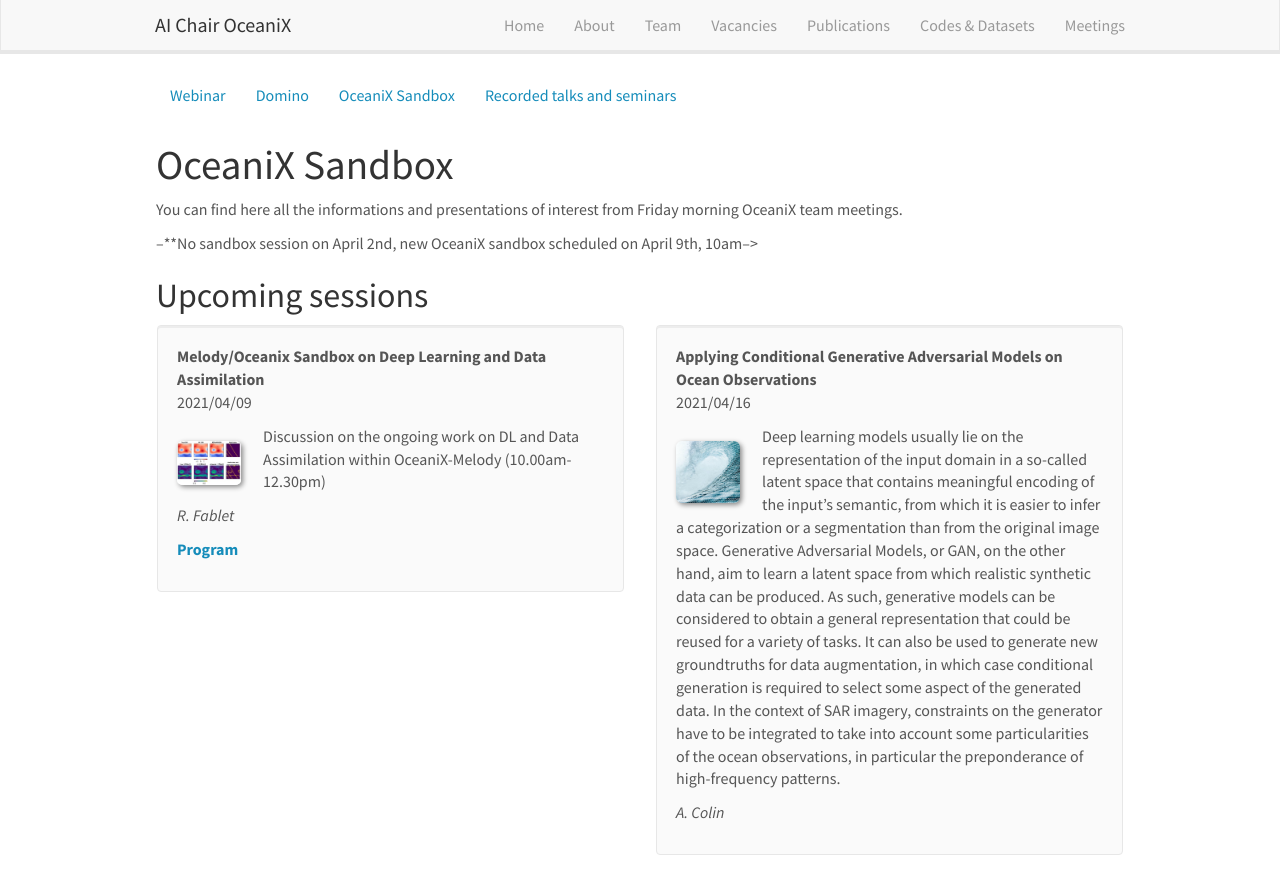
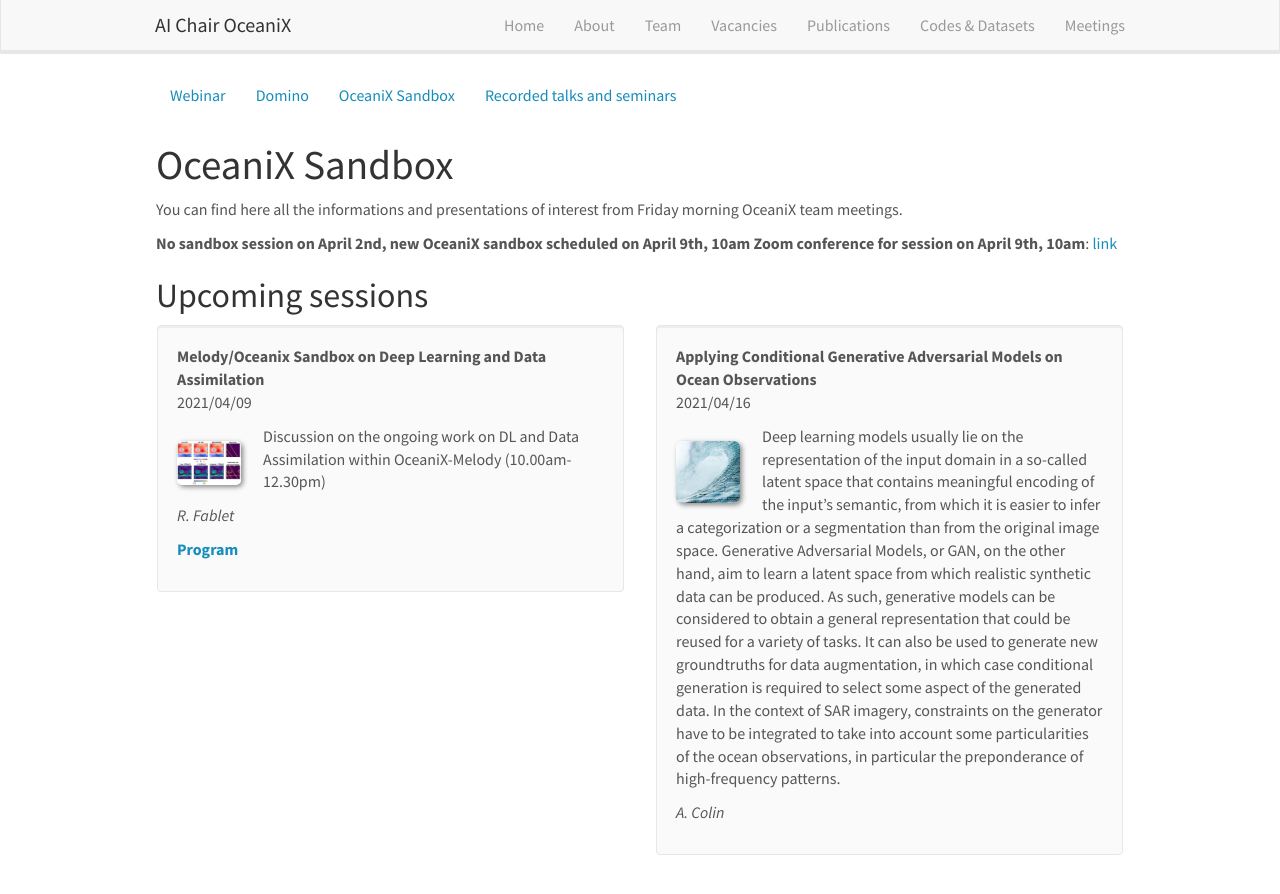
Before and after one commit to CIA-Oceanix/CIA-Oceanix.github.io, a Jekyll site: the page built from _pages/oceanix_sandbox.md, in a window 1280 px wide and 900 px high. Shown: the top 894 px of the window. Built offline with Jekyll 4.4.1, drawn with Linux system fonts in a browser that asks for light colours; nearby versions of some CDN libraries.

Commit message:
Update oceanix_sandbox.md

```diff
--- a/_pages/oceanix_sandbox.md
+++ b/_pages/oceanix_sandbox.md
@@ -10,8 +10,9 @@ permalink: /oceanix_sandbox
 
 You can find here all the informations and presentations of interest from Friday morning OceaniX team meetings.
 
-<!--**Zoom conference for session on March 26, 11am**: [link](https://imt-atlantique.zoom.us/j/96608252215?pwd=U2c0d1d6WGk0TWFOczBSYmt1TDQ3QT09)-->
---**No sandbox session on April 2nd, new OceaniX sandbox scheduled on April 9th, 10am-->
+**No sandbox session on April 2nd, new OceaniX sandbox scheduled on April 9th, 10am**
+**Zoom conference for session on April 9th, 10am**: [link](https://imt-atlantique.zoom.us/j/91623490314?pwd=MmpGaVVUdGxCWkRUQ25MZ0JQaFFJZz09)
+
 ## Upcoming sessions
 
 
```
